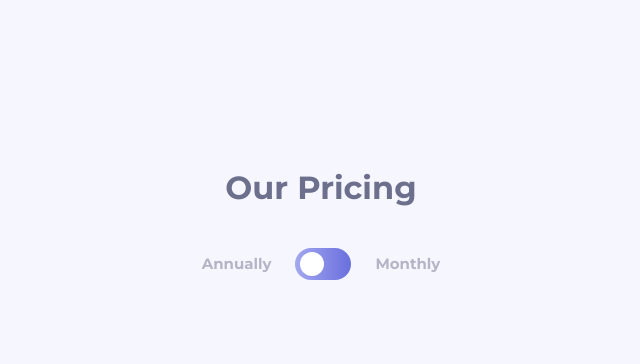
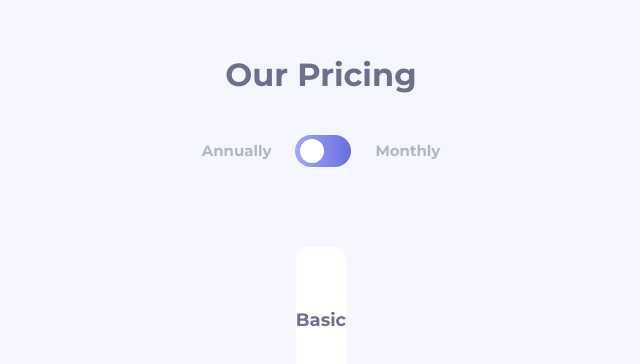
Before and after one commit to YokoMentor/pricing-component-toggle-tailwind, a React (Vite) app: page / in a window 1280 px wide. Shown: the part 178-542 px from the top of the page, without its empty margins (319-959 px from the left). Built offline with nearby package versions, Linux system fonts and the light colour scheme.

Commit message:
Created first pricing container

```diff
--- a/src/App.jsx
+++ b/src/App.jsx
@@ -3,8 +3,8 @@ import './App.css'
 
 function App() {
   return (
-    <div className='flex min-h-screen justify-center items-center bg-bg'>
-      <div className='flex flex-col justify-center items-center'>
+    <div className='flex flex-col min-h-screen justify-center items-center bg-bg'>
+      <div className='flex flex-col justify-center items-center mb-20'>
           <h1 className='text-[32px] text-primary-text mb-9'>Our Pricing</h1>
           <div className='flex flex-row items-center justify-center'>
             <div className='text-toggle-label text-[15px] mr-6'>Annually</div>
@@ -13,6 +13,9 @@ function App() {
             <div className='text-toggle-label text-[15px] ml-6'>Monthly</div>
           </div>
       </div>
+      <div className='flex flex-col justify-center items-center'>
+        <div className='flex flex-col justify-center items-center bg-white rounded-xl h-[146px] text-primary-text text-lg'>Basic</div>
+      </div>
     </div>
   )
 }
--- a/tailwind.config.js
+++ b/tailwind.config.js
@@ -12,6 +12,7 @@ export default {
       bg: "hsl(240, 78%, 98%)",
       "toggle-label": "hsl(234, 14%, 74%)",
       "primary-text": "hsl(233, 13%, 49%)",
+      white: "#ffffff",
     },
     fontFamily: {
       sans: ["Montserrat", "sans-serif"],
```
